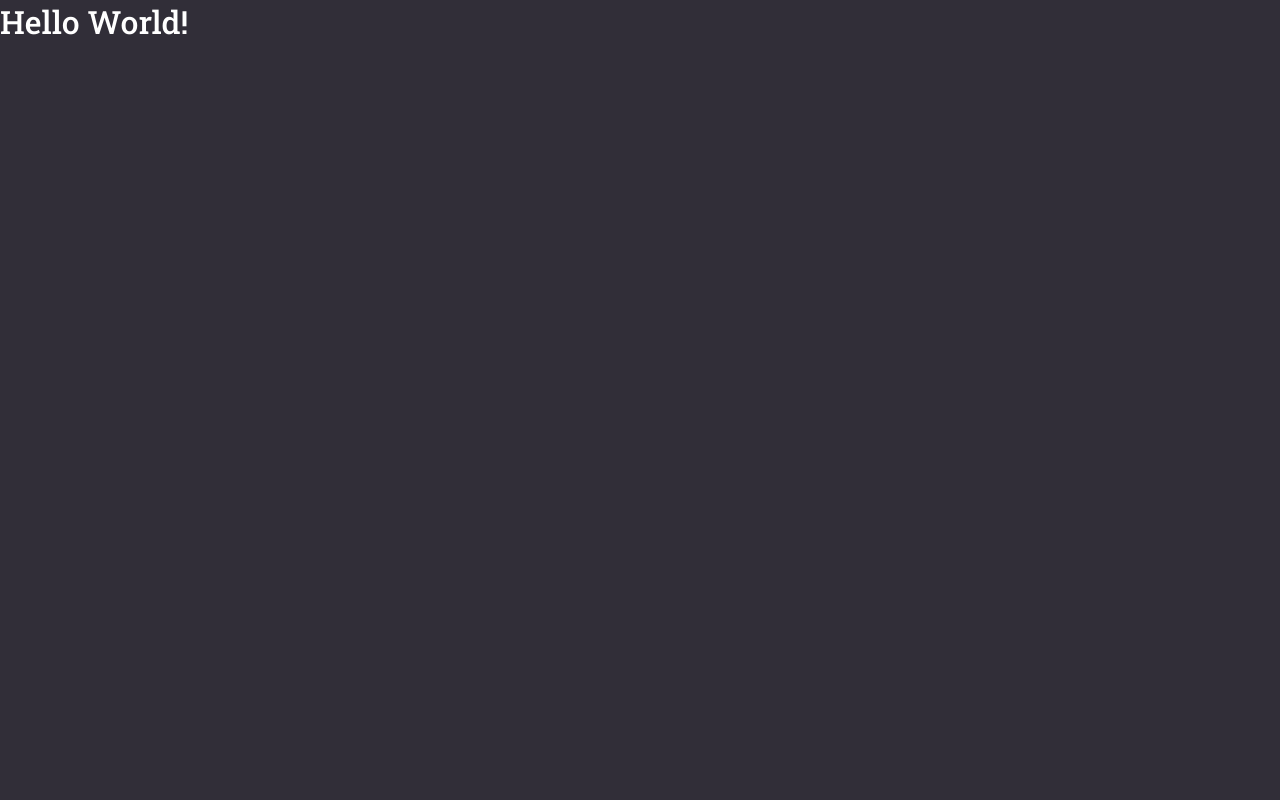
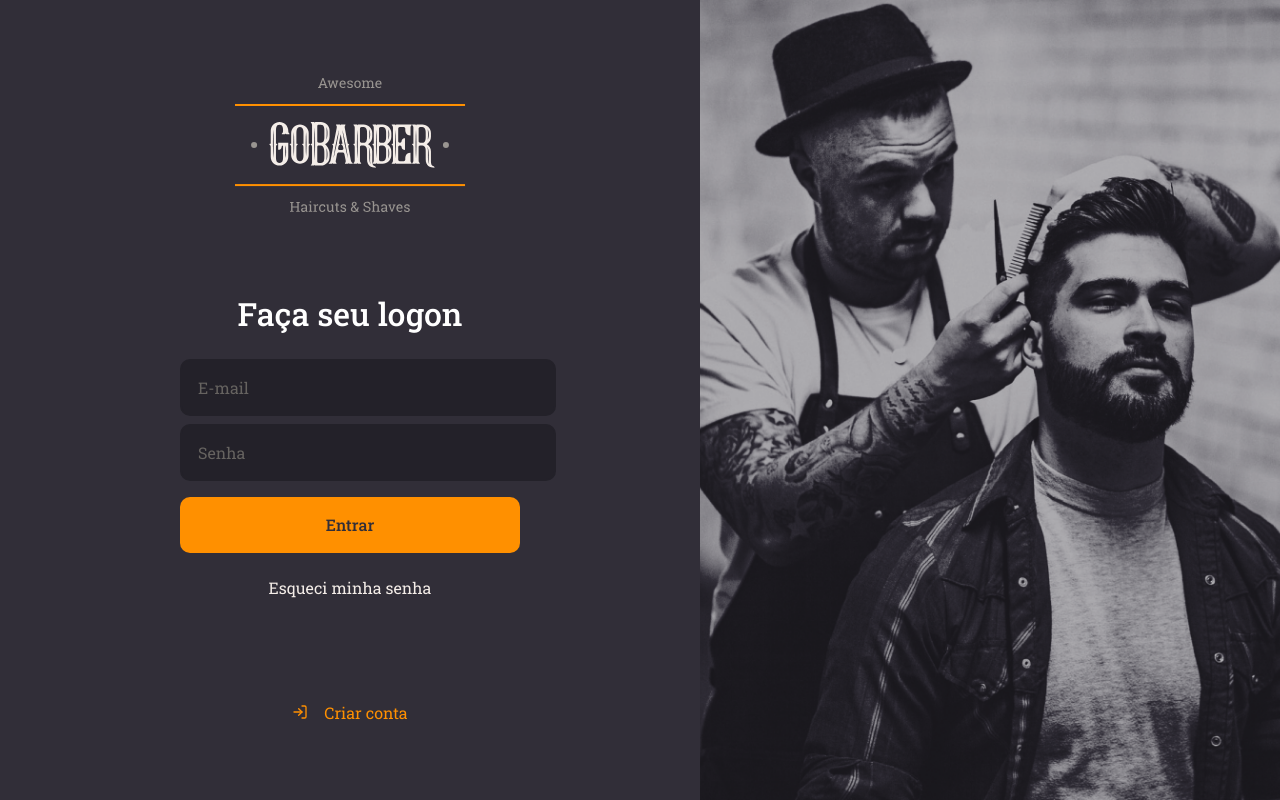
Before and after one commit to igortuag/gobarber, a React (Create React App) app in the folder web/: page / in a window 1280 px wide. Built offline with nearby package versions, Linux system fonts and the light colour scheme.

Commit message:
Pagina de login

```diff
--- a/web/src/App.tsx
+++ b/web/src/App.tsx
@@ -1,10 +1,11 @@
 import React from 'react';
 
 import GlobalStyle from './styles/global';
+import SignIn from './pages/SignIn/index';
 
 const App: React.FC = () => (
   <>
-    <h1>Hello World!</h1>
+    <SignIn />
     <GlobalStyle />
   </>
 );
--- /dev/null
+++ b/web/src/pages/SignIn/index.tsx
@@ -0,0 +1,35 @@
+import React from 'react';
+import { FiLogIn } from 'react-icons/fi';
+
+import logoImg from '../../assets/logo.svg';
+
+import { Container, Content, Background } from './styles';
+
+const SignIn: React.FC = () => (
+  <Container>
+    <Content>
+      <img src={logoImg} alt="GoBarber" />
+
+      <form>
+        <h1>Faça seu logon</h1>
+
+        <input placeholder="E-mail" />
+
+        <input type="password" placeholder="Senha" />
+
+        <button type="submit">Entrar</button>
+
+        <a href="forgot">Esqueci minha senha</a>
+      </form>
+
+      <a href="login">
+        <FiLogIn />
+        Criar conta
+      </a>
+    </Content>
+
+    <Background />
+  </Container>
+);
+
+export default SignIn;
--- /dev/null
+++ b/web/src/pages/SignIn/styles.ts
@@ -0,0 +1,101 @@
+import styled from 'styled-components';
+import { shade } from 'polished';
+
+import signInBackgroundImg from '../../assets/sign-in-background.png';
+
+export const Container = styled.div`
+  height: 100vh;
+
+  display: flex;
+  align-items: stretch;
+`;
+
+export const Content = styled.div`
+  display: flex;
+  flex-direction: column;
+  align-items: center;
+
+  place-content: center;
+  width: 100%;
+  max-width: 700px;
+
+  form {
+    margin: 80px 0;
+    width: 340px;
+    text-align: center;
+
+    h1 {
+      margin-bottom: 24px;
+    }
+
+    input {
+      background: #232129;
+      border-radius: 10px;
+      border: 2px solid #232129;
+      padding: 16px;
+      width: 100%;
+      color: #f4ede8;
+
+      &::placeholder {
+        color: #666360;
+      }
+
+      & + input {
+        margin-top: 8px;
+      }
+    }
+
+    button {
+      background: #ff9000;
+      height: 56px;
+      border-radius: 10px;
+      border: 0;
+      padding: 0 16px;
+      color: #312e38;
+      width: 340px;
+      font-weight: 500;
+      margin-top: 16px;
+      transition: background-color 0.2s;
+
+      &:hover {
+        background: ${shade(0.2, '#ff9000')};
+      }
+    }
+    a {
+      color: #f4ede8;
+      display: block;
+      margin-top: 24px;
+      text-decoration: none;
+      transition: color 0.2s;
+
+      &:hover {
+        color: ${shade(0.2, '#f4ede8')};
+      }
+    }
+  }
+
+  > a {
+    color: #ff9000;
+    display: block;
+    margin-top: 24px;
+    text-decoration: none;
+    transition: color 0.2s;
+
+    display: flex;
+    align-items: center;
+
+    svg {
+      margin-right: 16px;
+    }
+
+    &:hover {
+      color: ${shade(0.2, '#ff9000')};
+    }
+  }
+`;
+
+export const Background = styled.div`
+  flex: 1;
+  background: url(${signInBackgroundImg}) no-repeat center;
+  background-size: cover;
+`;
```
Also changed, not shown: web/src/assets/logo.svg (added), web/src/assets/sign-in-background.png (added).
